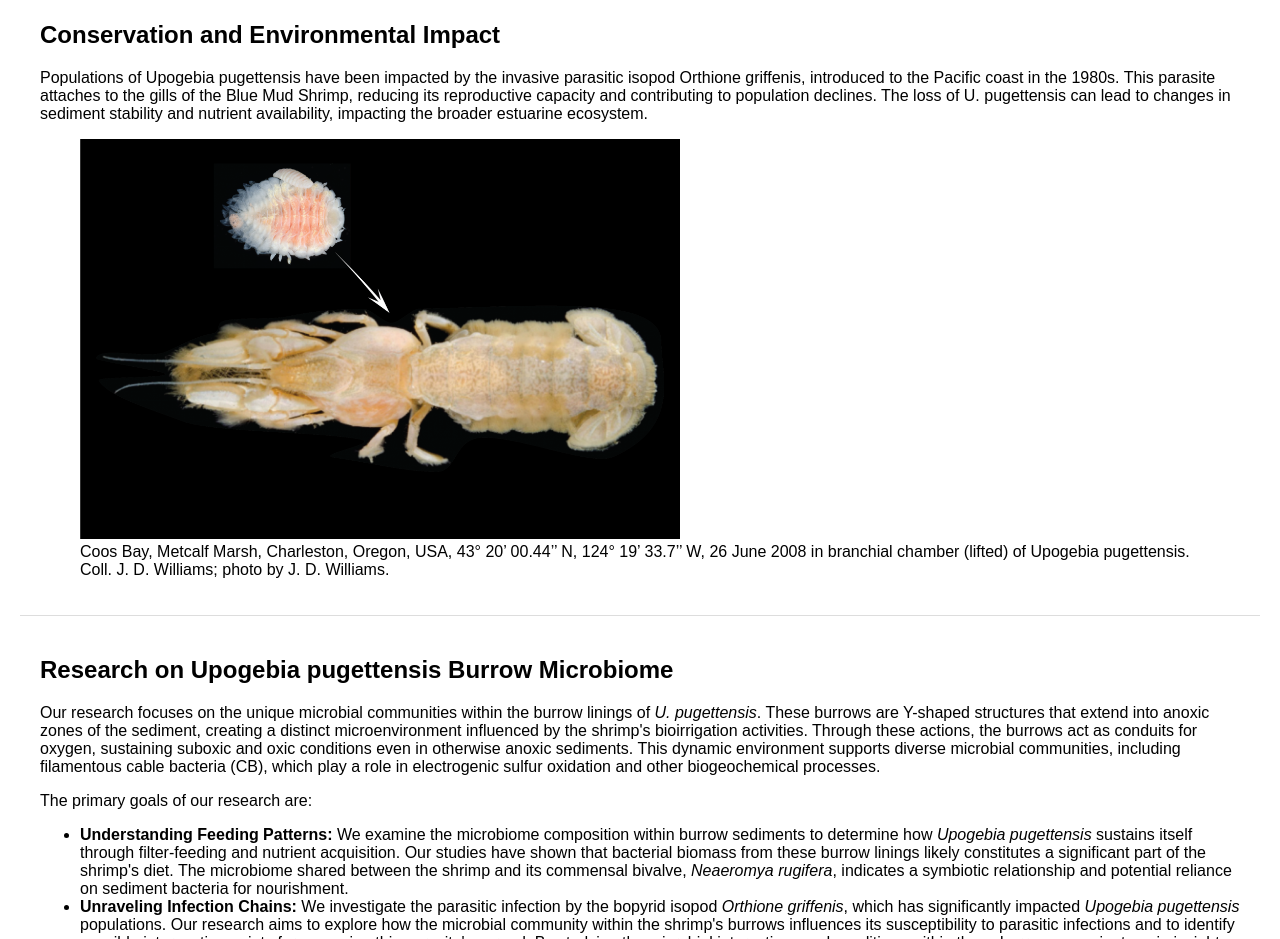
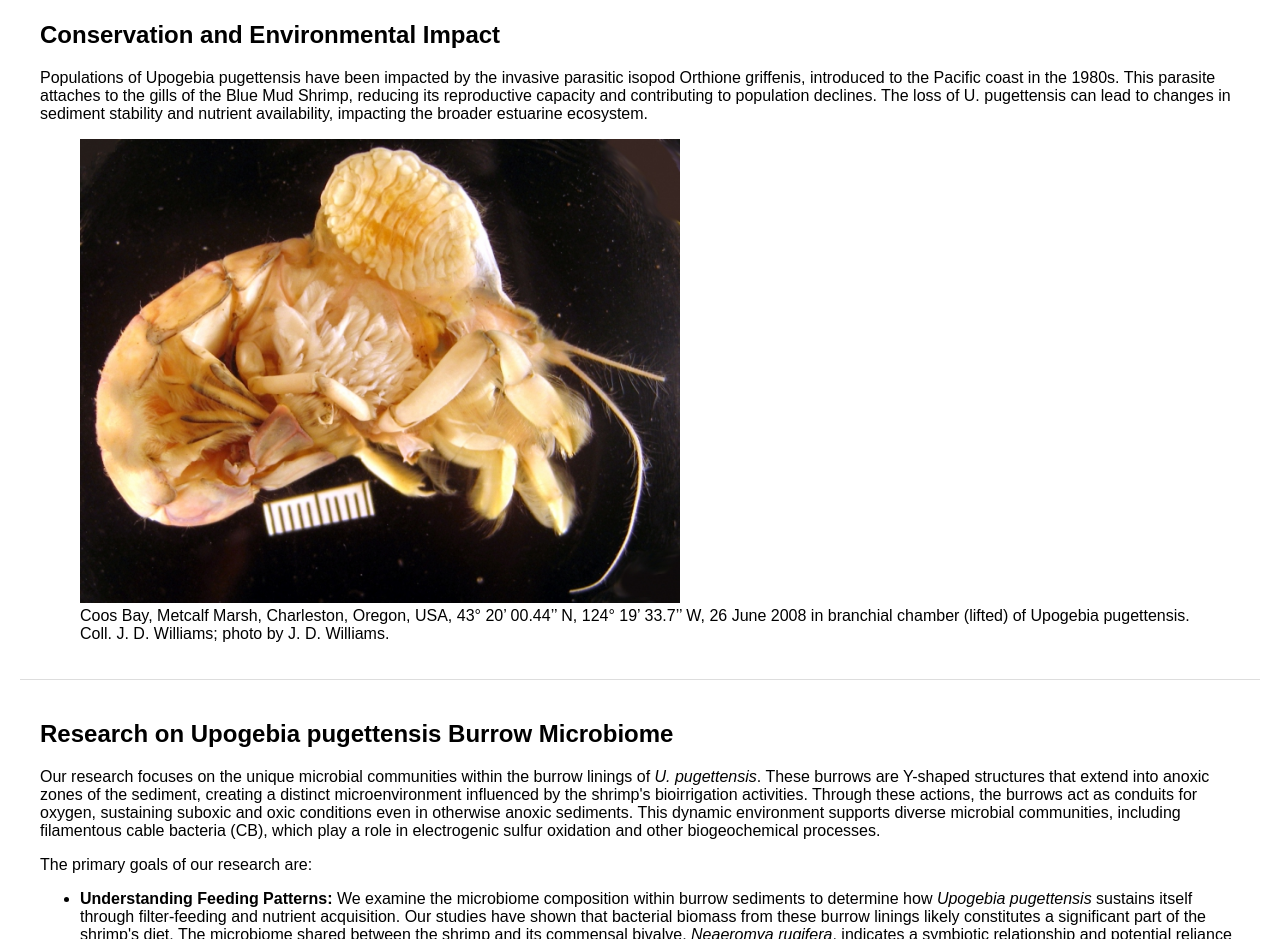
Before and after one commit to akalichen/electrobiotechlab, a plain HTML site: page crustaceans_bioturbators.html in a window 1280 px wide. Shown: the part 3200-4139 px from the top of the page. Drawn offline with Linux system fonts and the light colour scheme.

Commit message:
Update crustaceans_bioturbators.html

```diff
--- a/crustaceans_bioturbators.html
+++ b/crustaceans_bioturbators.html
@@ -79,7 +79,7 @@
     <h2>Conservation and Environmental Impact</h2>
     <p>Populations of Upogebia pugettensis have been impacted by the invasive parasitic isopod Orthione griffenis, introduced to the Pacific coast in the 1980s. This parasite attaches to the gills of the Blue Mud Shrimp, reducing its reproductive capacity and contributing to population declines. The loss of U. pugettensis can lead to changes in sediment stability and nutrient availability, impacting the broader estuarine ecosystem.</p>
     <figure>
-        <img src="images/conservation_threats.png" alt="Threats to Blue Mud Shrimp" style="width:100%; max-width:600px;">
+        <img src="images/conservation_threats.jpg" alt="Threats to Blue Mud Shrimp" style="width:100%; max-width:600px;">
         <figcaption>Coos Bay, Metcalf Marsh, Charleston, Oregon, USA, 43° 20’ 00.44’’ N, 124° 19’ 33.7’’ W, 26 June 2008 in branchial chamber (lifted) of Upogebia pugettensis. Coll. J. D. Williams; photo by J. D. Williams.</figcaption>
     </figure>
 </section>
```
